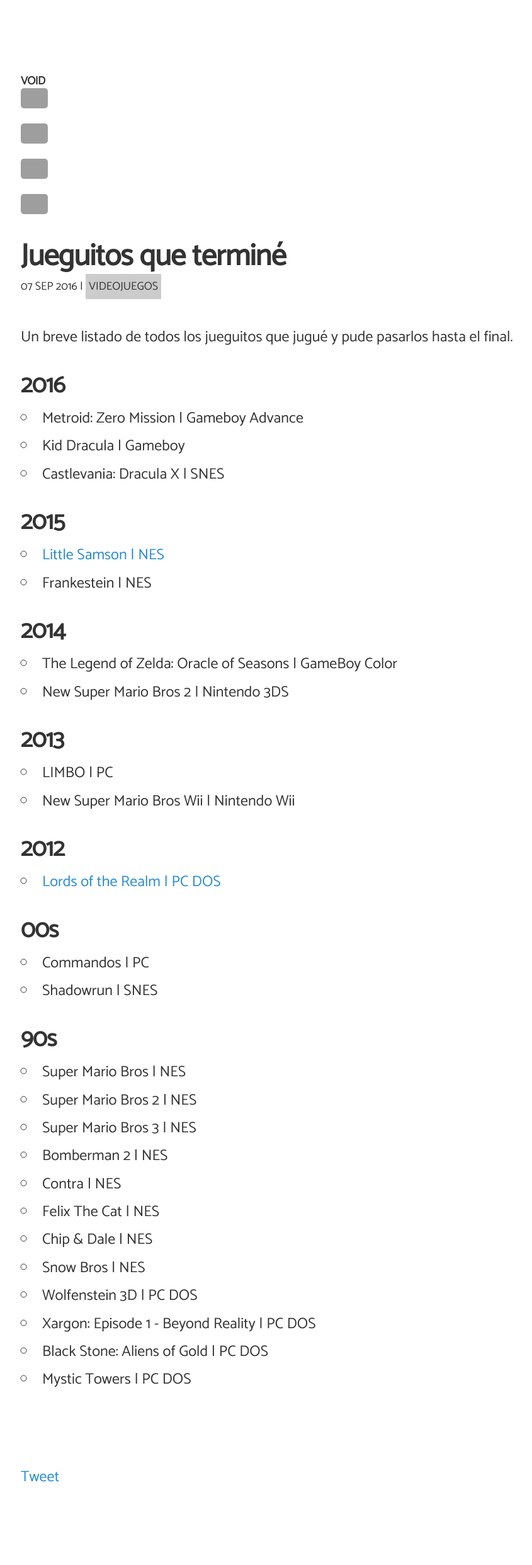
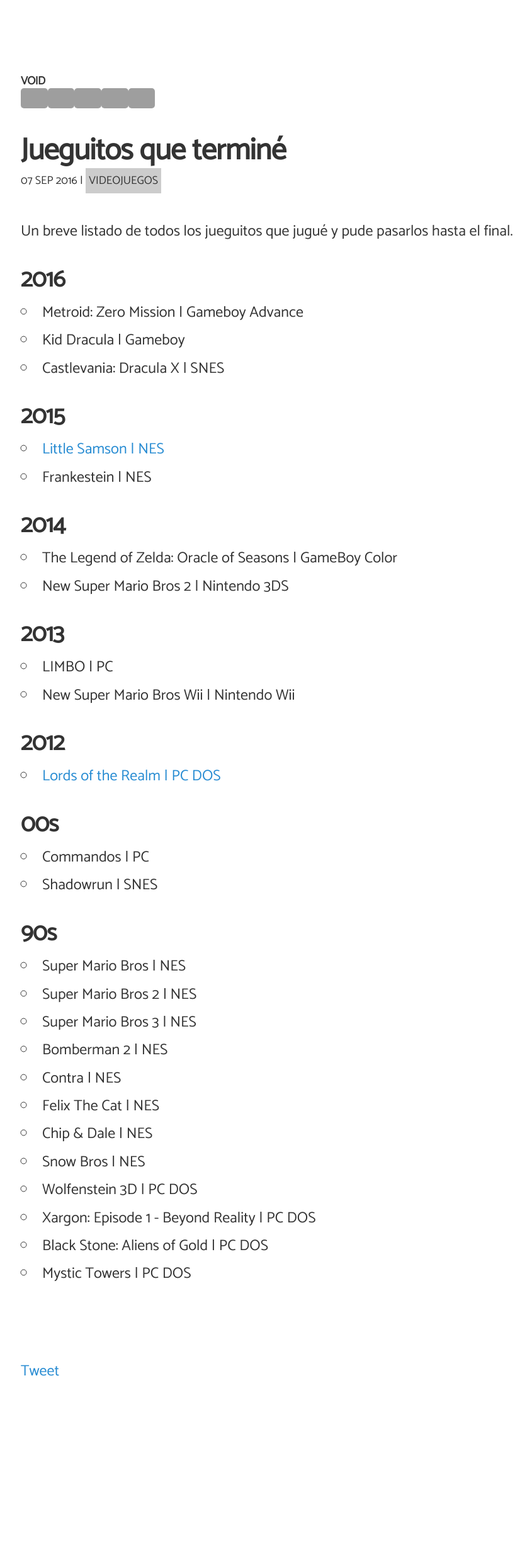
Before and after one commit to angelsimon/angelsimon.github.io, a Jekyll site: the page built from _posts/2016-09-07-jueguitos-que-termine.md, in a window 1280 px wide. Shown: the whole page at 63% size, without its empty margins (31-876 px from the left). Built offline with Jekyll 4.4.1, drawn with Linux system fonts in a browser that asks for light colours; nearby versions of some CDN libraries; comment, search, counter and statistics services are not loaded; after the commit the page ends 2317 px from its top, so only the background shows below that; grey boxes are pictures that could not be loaded.

Commit message:
Update post.html

```diff
--- a/_layouts/post.html
+++ b/_layouts/post.html
@@ -5,11 +5,12 @@
 <header class="masthead">
   <h1 class="masthead-title--small">
     <a href="{{ site.baseurl }}/">{{ site.name }}</a>
-    <div style="display: grid;">
-    <a href="http://www.github.com/angelsimon/" target="_blank"></a><img src="http://findicons.com/files/icons/2796/metro_uinvert_dock/128/github.png" style="height:32px;" /></a>
-    <a href="http://www.github.com/angelsimon/" target="_blank"></a><img src="http://findicons.com/files/icons/2796/metro_uinvert_dock/128/github.png" style="height:32px;" /></a>
-    <a href="http://www.github.com/angelsimon/" target="_blank"></a><img src="http://findicons.com/files/icons/2796/metro_uinvert_dock/128/github.png" style="height:32px;" /></a>
-    <a href="http://www.github.com/angelsimon/" target="_blank"></a><img src="http://findicons.com/files/icons/2796/metro_uinvert_dock/128/github.png" style="height:32px;" /></a>
+    <div style="display: flex;">
+    <a href="http://www.github.com/angelsimon/" target="_blank"><img src="http://findicons.com/files/icons/2796/metro_uinvert_dock/128/github.png" style="height:32px;" /></a>
+    <a href="http://www.github.com/angelsimon/" target="_blank"><img src="http://findicons.com/files/icons/2796/metro_uinvert_dock/128/github.png" style="height:32px;" /></a>
+    <a href="http://www.github.com/angelsimon/" target="_blank"><img src="http://findicons.com/files/icons/2796/metro_uinvert_dock/128/github.png" style="height:32px;" /></a>
+    <a href="http://www.github.com/angelsimon/" target="_blank"><img src="http://findicons.com/files/icons/2796/metro_uinvert_dock/128/github.png" style="height:32px;" /></a>
+    <a href="http://www.github.com/angelsimon/" target="_blank"><img src="http://findicons.com/files/icons/2796/metro_uinvert_dock/128/github.png" style="height:32px;" /></a>
     </div>
   </h1>
 </header>
```
